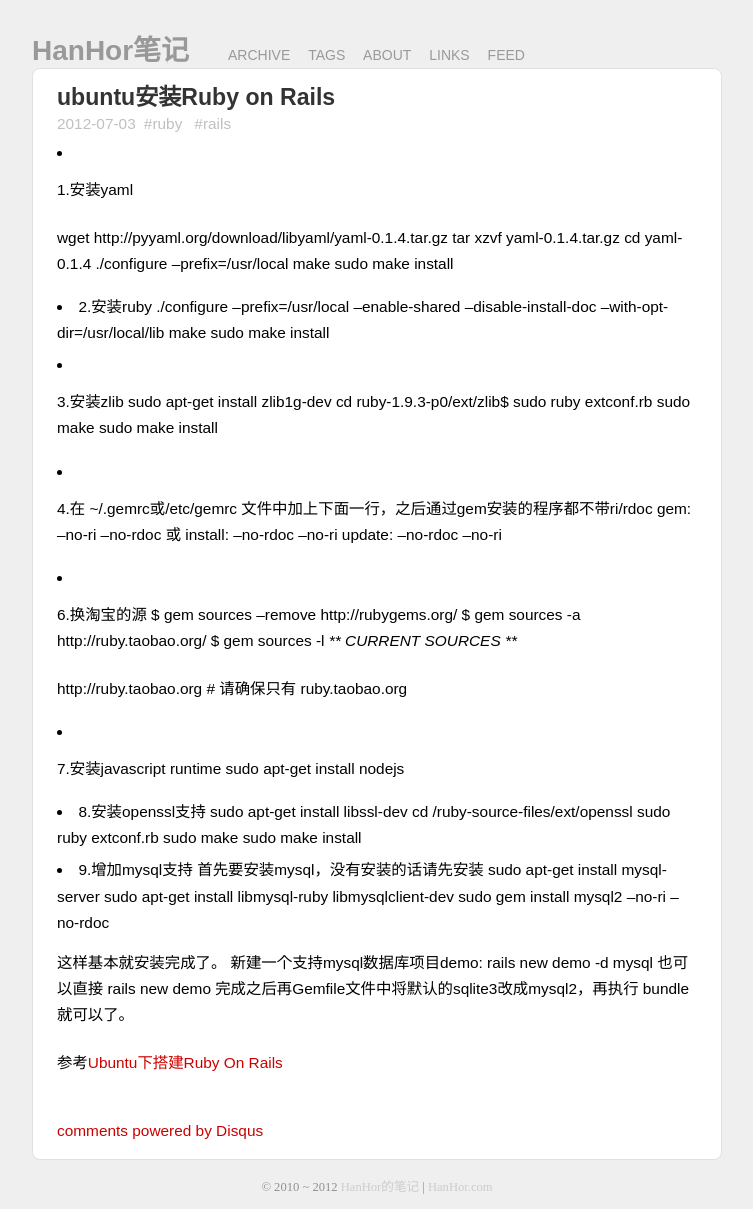
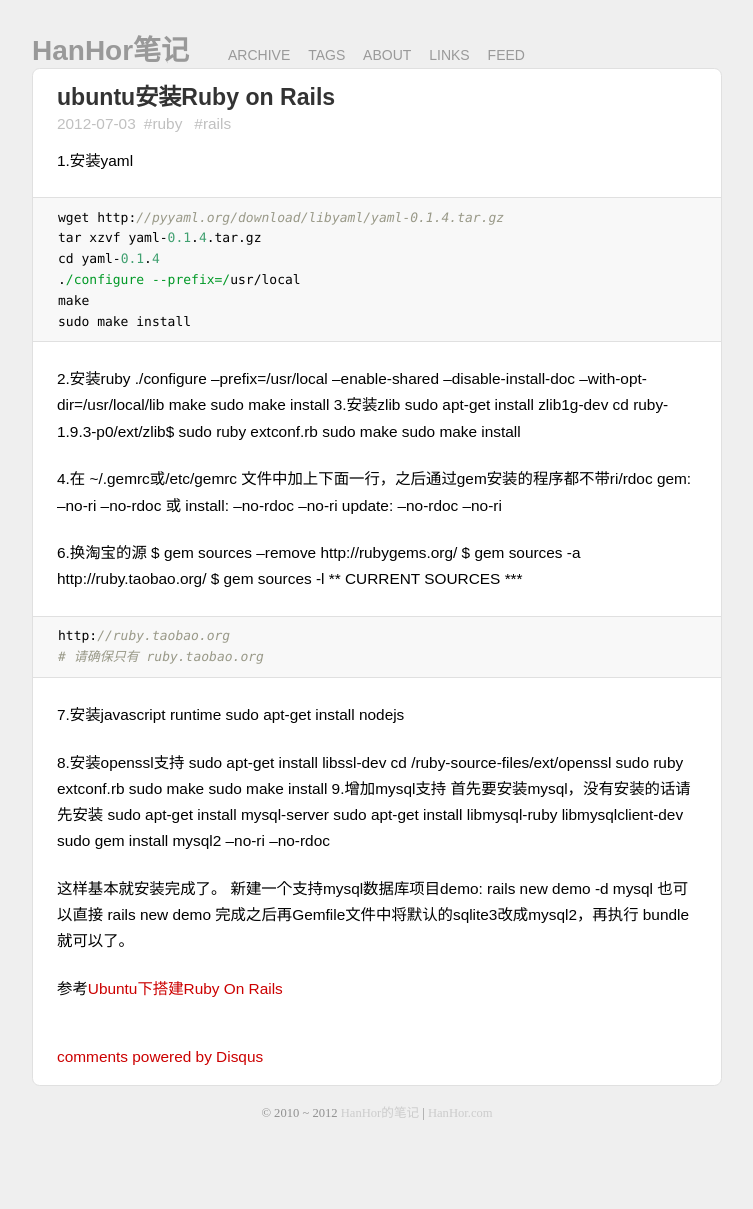
Before and after one commit to sapolang/lxyz.github.com, a Jekyll site: the page built from _posts/2012-07-03-install-ror-on-ubuntu.md, in a window 1280 px wide. Shown: the whole page, without its empty margins (263-1016 px from the left). Built offline with Jekyll 4.4.1, drawn with Linux system fonts in a browser that asks for light colours; some web fonts are replaced; Markdown is read by kramdown in place of the engine named in the settings; comment, search, counter and statistics services are not loaded; after the commit the page ends 1135 px from its top, so only the background shows below that.

```diff
--- a/_posts/2012-07-03-install-ror-on-ubuntu.md
+++ b/_posts/2012-07-03-install-ror-on-ubuntu.md
@@ -5,7 +5,7 @@ tags:
   - ruby
   - rails
 ---
-* 1.安装yaml
+ 1.安装yaml
 
     wget http://pyyaml.org/download/libyaml/yaml-0.1.4.tar.gz
     tar xzvf yaml-0.1.4.tar.gz
@@ -14,42 +14,42 @@ tags:
     make
     sudo make install
 
-* 2.安装ruby
+ 2.安装ruby
     ./configure --prefix=/usr/local --enable-shared --disable-install-doc --with-opt-dir=/usr/local/lib
     make
     sudo make install
-* 3.安装zlib
+ 3.安装zlib
     sudo apt-get install zlib1g-dev
     cd ruby-1.9.3-p0/ext/zlib$
     sudo ruby extconf.rb
     sudo  make
     sudo make install
 
-* 4.在 ~/.gemrc或/etc/gemrc 文件中加上下面一行，之后通过gem安装的程序都不带ri/rdoc
+ 4.在 ~/.gemrc或/etc/gemrc 文件中加上下面一行，之后通过gem安装的程序都不带ri/rdoc
     gem: --no-ri --no-rdoc
 或
     install: --no-rdoc --no-ri
     update:  --no-rdoc --no-ri
 
-* 6.换淘宝的源
+ 6.换淘宝的源
     $ gem sources --remove http://rubygems.org/
     $ gem sources -a http://ruby.taobao.org/
     $ gem sources -l
-    *** CURRENT SOURCES ***
+    ** CURRENT SOURCES ***
 
     http://ruby.taobao.org
     # 请确保只有 ruby.taobao.org
 
-* 7.安装javascript runtime
+ 7.安装javascript runtime
     sudo apt-get install nodejs
 
-* 8.安装openssl支持
+ 8.安装openssl支持
     sudo apt-get install libssl-dev
     cd /ruby-source-files/ext/openssl
     sudo ruby extconf.rb
     sudo  make
     sudo make install
-* 9.增加mysql支持
+ 9.增加mysql支持
 首先要安装mysql，没有安装的话请先安装
     sudo apt-get install mysql-server
     sudo apt-get install libmysql-ruby libmysqlclient-dev
```
